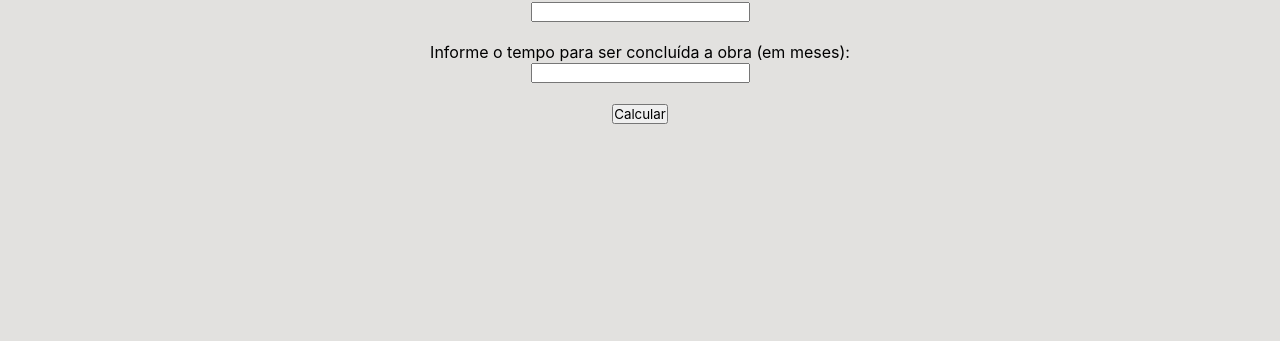
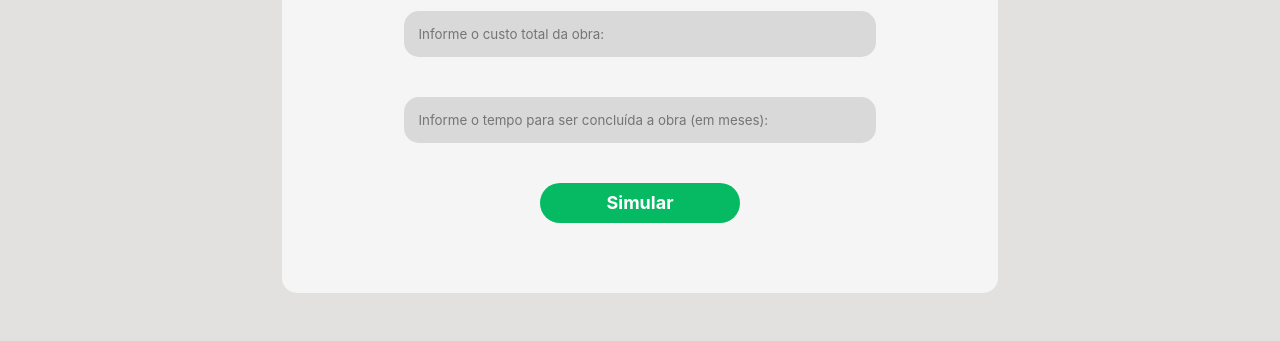
Before and after one commit to Jefferson-Palma/GEO-HIDRA, a plain HTML site: page public/Simulador-Financeiro.html in a window 1280 px wide. Shown: the part 229-570 px from the top of the page. Drawn offline with Linux system fonts and the light colour scheme.

Commit message:
css tela de simulador.

```diff
--- a/public/Simulador-Financeiro.html
+++ b/public/Simulador-Financeiro.html
@@ -24,18 +24,19 @@
             </div>
         </div>
     </header>
-    <div style="text-align: center;">
-        <!-- "text-align" é uma propriedade de estilo que define o alinhamento do conteúdo; "center" faz os elementos dentro da div ficarem centralizados horizontalmente-->
-
+    <div style="text-align: center;" class="container">
+        <div class="simulador-container">
+            <div class="card">
                 <div id="div_msg" class="div_msg">
                     <h1>Simulador Financeiro</h1> <br>
-            Informe o custo total da obra: <br> <input type="text" id="input_valorObra"> <br> <br>
-            Informe o tempo para ser concluída a obra (em meses):<br> <input type="text" id="input_tempo"> <br><br>
-            <button onclick="calcular()">Calcular</button> <br> <br>
+                    <input class="input_financeiro" type="text" id="input_valorObra" placeholder="Informe o custo total da obra:"> <br> <br>
+                    <input class="input_financeiro" type="text" id="input_tempo" placeholder="Informe o tempo para ser concluída a obra (em meses):">
+                    <br><br>
+                    <button class="button_financeiro" onclick="calcular()">Simular</button> <br> <br>
                 </div>
                 <div id="div_msg2" class="div_msg2" style="text-align: center;"></div>
-
-
+            </div>
+        </div>
     </div>
 
         <footer>
@@ -60,9 +61,15 @@
         let valorInicio = valorObra * 1.3
         let atraso = tempo + 6;
         msg.style.display = 'none';
-        div_msg2.innerHTML = `Custo esperado para a obra: <span>R$${valorObra.toFixed(2)}</span><br>
-        Possível custo da obra total sem verificação de umidade do solo da Geo Hidra na etapa da fundação(aumento de 30%): <span style="color:red">R$${valorInicio.toFixed(2)}</span><br>
-        Possível tempo de entrega estimado da obra após atrasos(aumento de 6 meses):<span style="color:red">${atraso} meses</span><br>
-        Com a Geo Hidra você pode garantir que o solo da sua obra está pronto para construir sem aumento indesejado nos custos. <br> <button><a href="Simulador-Financeiro.html">Simule Novamente</a></button>`;
+        div_msg2.innerHTML = `
+            <h1>Simulador Financeiro</h1> <br>
+            <div class="container_mensagem">
+                Custo esperado para a obra: <span>R$${valorObra.toFixed(2)}</span><br> <br>
+                Possível custo da obra total sem verificação de umidade do solo da Geo Hidra na etapa da fundação(aumento de 30%): <span style="color:red">R$${valorInicio.toFixed(2)}</span><br> <br>
+                Possível tempo de entrega estimado da obra após atrasos(aumento de 6 meses): <span style="color:red">${atraso} meses</span><br> <br>
+                Com a Geo Hidra você pode garantir que o solo da sua obra está pronto para construir sem aumento indesejado nos custos. <br>
+            </div>
+            <button class="button_financeiro"><a href="Simulador-Financeiro.html">Simule Novamente</a></button>
+        `;
     }
 </script>
--- a/public/styles/styleSimulador.css
+++ b/public/styles/styleSimulador.css
@@ -5,11 +5,11 @@
     font-family: 'Inter', sans-serif;
 }
 
-body{
+body {
     background-color: #e2e1df;
 }
 
-header{
+header {
     padding-bottom: 2%;
     padding-top: 2%;
     padding-left: 10%;
@@ -22,7 +22,7 @@ a {
     text-decoration: none;
 }
 
-.componentes{
+.componentes {
     display: flex;
     width: 100%;
     padding: 15px;
@@ -31,19 +31,20 @@ a {
     background-color: white;
 }
 
-.logo img{
+.logo img {
     width: 300px;
 
 }
 
-.logo{
+.logo {
 
     display: flex;
     justify-content: left;
     align-items: center;
 
 }
-.caminhos{
+
+.caminhos {
     color: #6A3E37;
     font-size: large;
     justify-content: space-evenly;
@@ -55,7 +56,7 @@ a {
 }
 
 /* Footer */
-footer{
+footer {
     background-color: #6a3e37;
     width: 100%;
     margin-top: 200px;
@@ -63,24 +64,23 @@ footer{
     font-weight: bold;
 
 }
-.footerConteudo{
+
+.footerConteudo {
     display: flex;
     height: 120px;
-
-
-
 }
 
 .footerConteudo .conteudo a {
     color: white;
 }
 
-.logoFooter img{
+.logoFooter img {
     margin-left: 250px;
     margin-top: 40px;
     width: 200px;
 }
-.conteudo{
+
+.conteudo {
     font-size: medium;
     justify-content: space-evenly;
     align-items: center;
@@ -89,3 +89,71 @@ footer{
     font-weight: bold;
     margin-right: 190px;
 }
+
+.container {
+    display: flex;
+    justify-content: center;
+}
+
+.simulador-container {
+    display: flex;
+    justify-content: center;
+    align-items: center;
+    height: 70%;
+    width: 70%;
+}
+
+.card {
+    background-color: #f5f5f5;
+    padding: 30px;
+    border-radius: 15px;
+    width: 80%;
+    text-align: center;
+    display: flex;
+    justify-content: center;
+    align-items: center;
+}
+
+.div_msg{
+    display: flex;
+    flex-direction: column;
+    align-items: center;
+    justify-content: center;
+    width: 80%;
+}
+
+.button_financeiro {
+    background-color: #06ba63;
+    width: 200px;
+    height: 40px;
+    border-radius: 20px;
+    border: none;
+    font-weight: bold;
+    font-size: large;
+    cursor: pointer;
+    color: white;
+}
+
+.input_financeiro {
+    width: 300px;
+    border: none;
+    border-radius: 15px;
+    width: 90%;
+    padding: 15px;
+    background-color: #d9d9d9;
+}
+
+.container_mensagem{
+    margin-bottom: 20px;
+    border: 2px solid black;
+    padding: 20px;
+    border-radius: 15px;
+}
+
+.div_msg2 {
+
+}
+
+.div_msg2 a{
+    color: white;
+}
```
Also changed, not shown: public/inicial.html (+6 -6 lines). Lines whose indentation alone changed are shown as unchanged.
